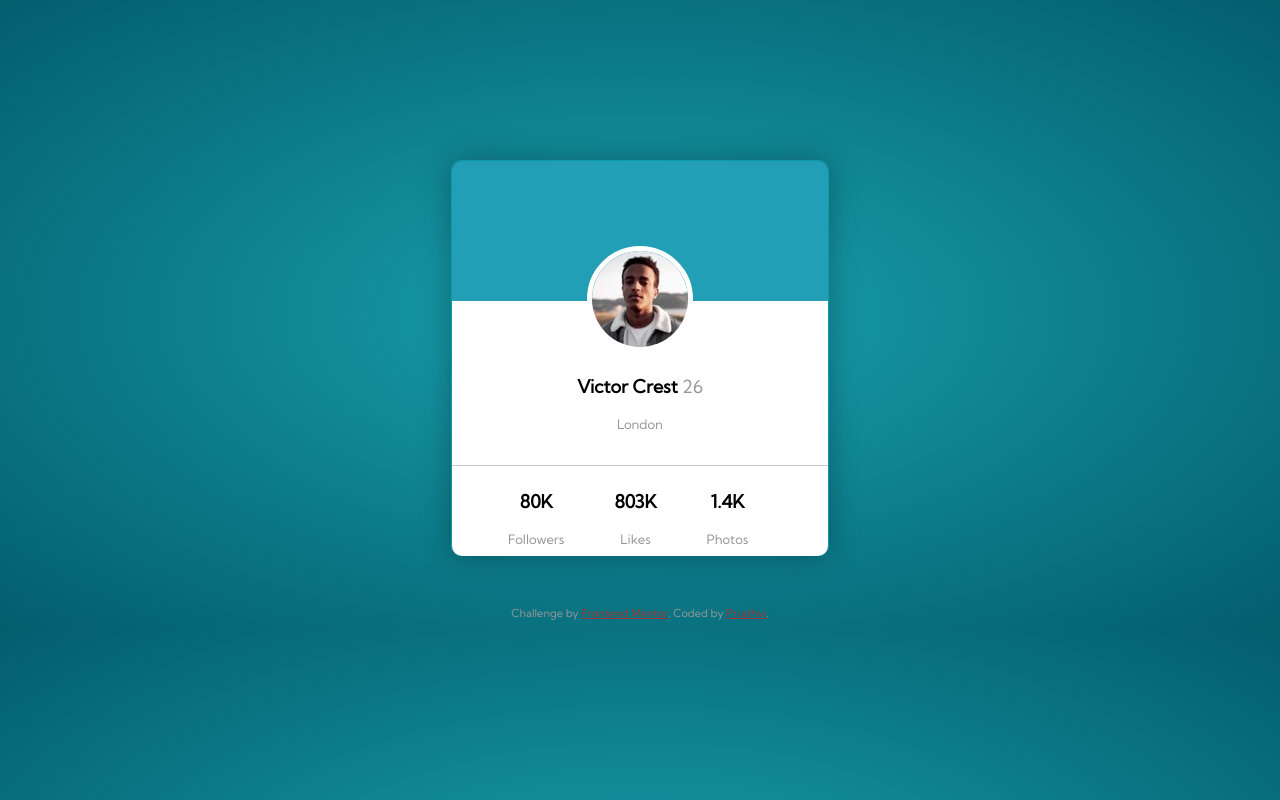
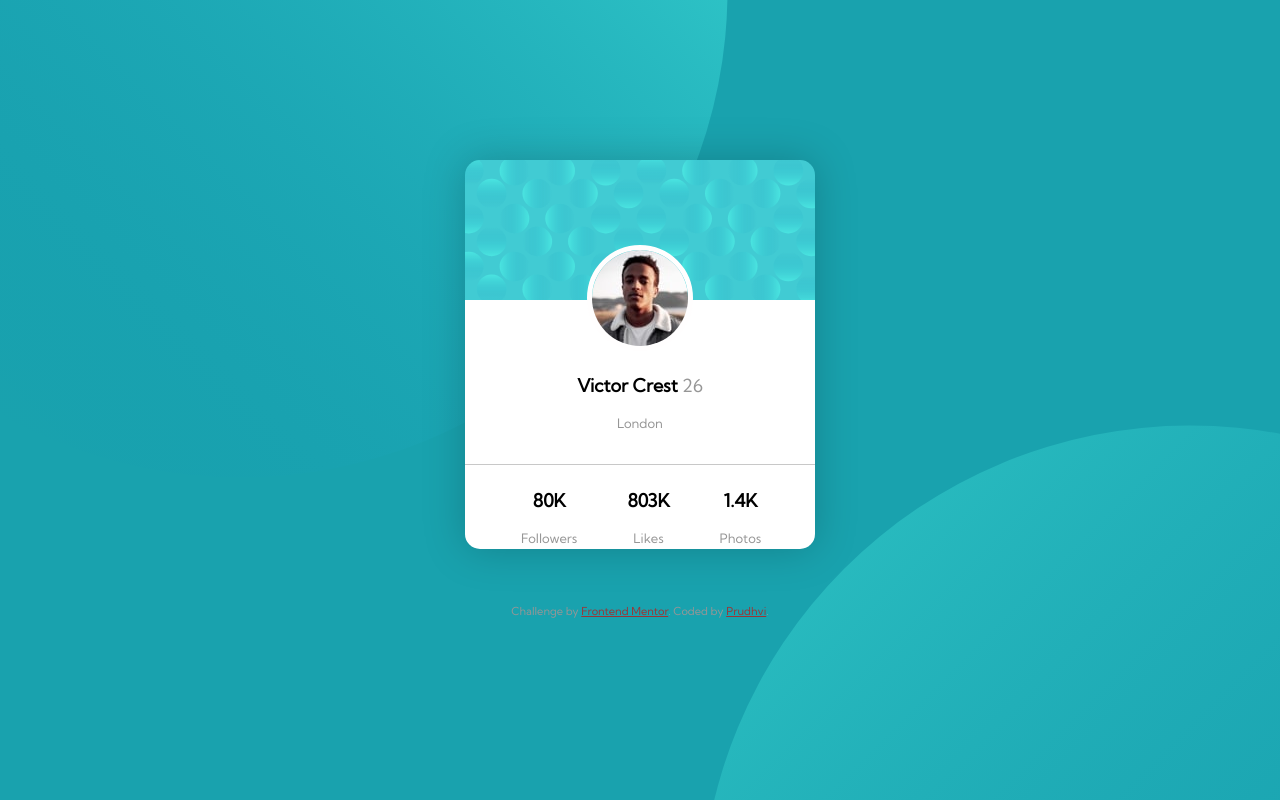
Before and after one commit to Prudhvi789/Allout, a plain HTML site: page profile-card-component-main/index.html in a window 1280 px wide. Drawn offline with Linux system fonts and the light colour scheme.

Commit message:
third commit

```diff
--- a/profile-card-component-main/index.html
+++ b/profile-card-component-main/index.html
@@ -16,31 +16,33 @@
       font-family: 'Kumbh Sans',sans-serif;
       font-size: 18px;
       color: hsl(0, 0%, 59%);
-      background-image: repeating-radial-gradient( hsl(185, 75%, 39%), hsl(189, 95%, 22%));
+      background-color:  hsl(185, 75%, 39%);
+      background-image: url("./images/bg-pattern-top.svg"),url("images/bg-pattern-bottom.svg");
+      background-position: -250px -500px, 700px 425px;
+      background-repeat: no-repeat;
     }
     .main{
-      border: 1px solid #0aa2aae0;
-    text-align: center;
-    width: 376px;
-    height: 394px;
-    margin: auto;
-    margin-top: 10rem;
-    border-radius: 10px;
-    filter: drop-shadow(0 0 15px rgba(0, 0, 0, 0.3));
-}
+      text-align: center;
+      width: 350px;
+      height: 394px;
+      margin: auto;
+      margin-top: 10rem;
+      border-radius: 15px;
+      filter: drop-shadow(0 0 20px rgba(0, 0, 0, 0.2));
+    }
     img{
       border-radius: 55px;
     border: 5px solid #fffefe;
     margin-top: -55px;
     }
     .head{
-      background-color: #229fb7;
+      background-image: url('./images/bg-pattern-card.svg');
     height: 140px;
     border-top-right-radius: inherit;
     border-top-left-radius: inherit;
     }
     .bottom{
-      margin-top: 28px;
+      margin-top: 20px;
     display: flex;
     text-align: center;
     border-top: 1px solid #8080806e;
@@ -59,7 +61,7 @@
     }
     .disp{
       background-color: white;
-    height: 255px;
+    height: 249px;
     border-bottom-left-radius: inherit;
     border-bottom-right-radius: inherit;
     }
```
